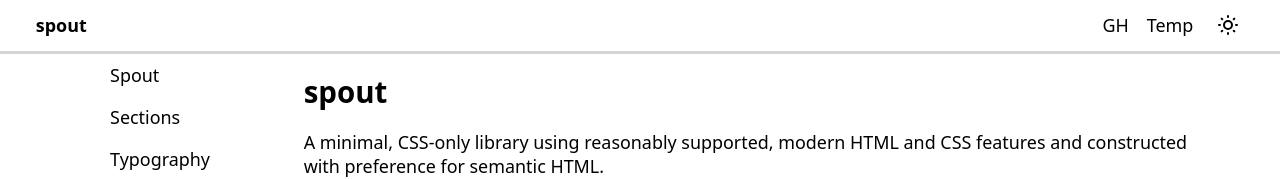
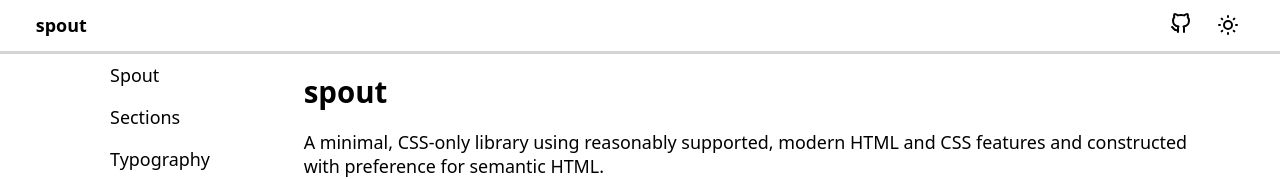
Before and after one commit to Sammy-T/spout, a Svelte app: page / in a window 1280 px wide. Shown: the top 179 px of the page. Built offline with nearby package versions, Linux system fonts and the light colour scheme.

Commit message:
Add repo link

```diff
--- a/src/App.svelte
+++ b/src/App.svelte
@@ -1,5 +1,6 @@
 <script>
     import icMenu from './assets/menu-2.svg?raw';
+    import icGH from './assets/brand-github.svg?raw';
     import icSun from './assets/sun.svg?raw';
     import icMoon from './assets/moon.svg?raw';
     import hljs from 'highlight.js/lib/common';
@@ -117,9 +118,7 @@
     </ul>
 
     <ul>
-        <!-- TODO: Links -->
-        <li><a href="#">GH</a></li>
-        <li><a href="#">Temp</a></li>
+        <li><a href="https://github.com/Sammy-T/spout" target="_blank">{@html icGH}</a></li>
         <li><button class="outline" onclick={toggleTheme}>{@html icTheme}</button></li>
     </ul>
 </nav>
```
Also changed, not shown: src/assets/brand-github.svg (added).
